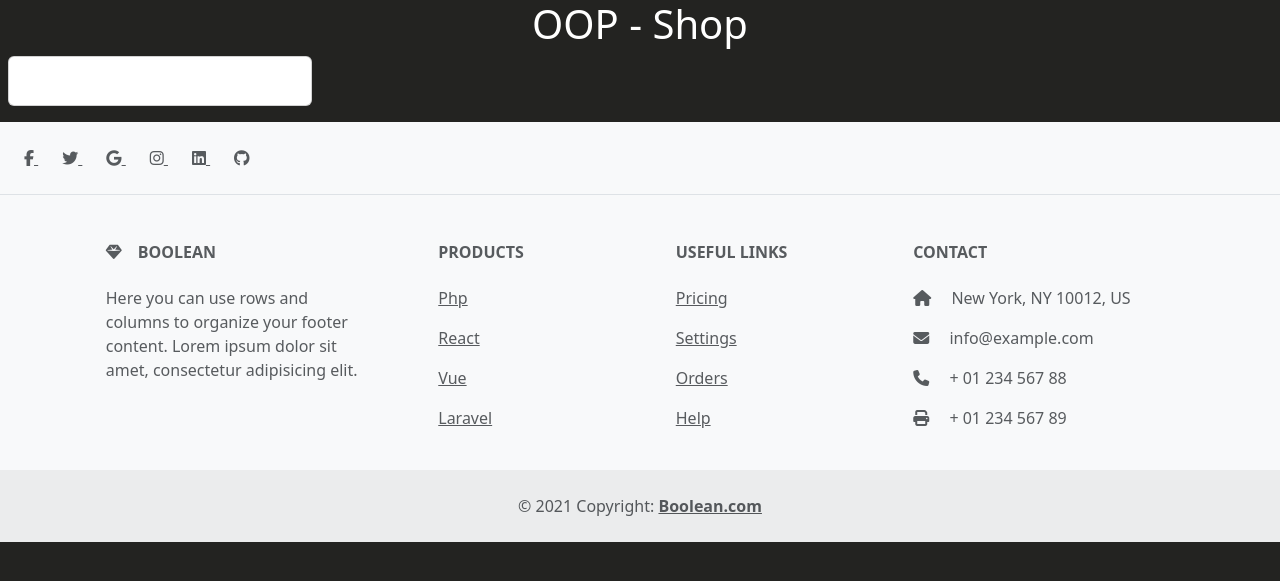
After one commit to AugustoM94/php-oop-1, a PHP site: template views/card.php in a window 1280 px wide. The commit adds this page. Shown: the top 581 px of the page. Run offline with PHP 8.4, Linux system fonts and the light colour scheme; the template is opened without the code that fills it, so the values that code supplies are empty.

Commit message:
step1  completed

```diff
--- a/css/style.css
+++ b/css/style.css
@@ -3,3 +3,22 @@
     padding: 0;
     box-sizing: border-box;
 }
+
+body{
+    background-color: #232321;
+}
+
+h1{
+    color: white;
+}
+h2{
+    color: white;
+}
+main i{
+    color: yellow;
+}
+
+img {
+    max-width: 400px;
+    max-height: 350px;
+}
--- /dev/null
+++ b/views/card.php
@@ -0,0 +1,19 @@
+<div class="col-12 col-md-4 col-lg-3 g-3">
+    <div class="card h-100 m-2">
+        <img src="<?= $image ?>" class="card-img-top my-ratio" alt="<?= $title ?>">
+        <div class="card-body">
+            <h5 class="card-title">
+                <?= $title ?>
+            </h5>
+            <p class="card-text">
+                <?= $content  ?>
+            </p>
+            <div class="d-flex justify-content-between align-items-flex-start">
+                <?= $custom ?>
+                <div>
+                </div>
+            </div>
+
+        </div>
+    </div>
+</div>
--- /dev/null
+++ b/views/footer.php
@@ -0,0 +1,123 @@
+ </main>
+    <footer>
+        <!-- Footer -->
+<footer class="text-center text-lg-start bg-body-tertiary text-muted mt-3 ">
+  <!-- Section: Social media -->
+  <section class="d-flex justify-content-center justify-content-lg-between p-4 border-bottom">
+
+
+    <!-- Right -->
+    <div>
+      <a href="" class="me-4 text-reset">
+        <i class="fab fa-facebook-f"></i>
+      </a>
+      <a href="" class="me-4 text-reset">
+        <i class="fab fa-twitter"></i>
+      </a>
+      <a href="" class="me-4 text-reset">
+        <i class="fab fa-google"></i>
+      </a>
+      <a href="" class="me-4 text-reset">
+        <i class="fab fa-instagram"></i>
+      </a>
+      <a href="" class="me-4 text-reset">
+        <i class="fab fa-linkedin"></i>
+      </a>
+      <a href="" class="me-4 text-reset">
+        <i class="fab fa-github"></i>
+      </a>
+    </div>
+    <!-- Right -->
+  </section>
+  <!-- Section: Social media -->
+
+  <!-- Section: Links  -->
+  <section class="">
+    <div class="container text-center text-md-start mt-5">
+      <!-- Grid row -->
+      <div class="row mt-3">
+        <!-- Grid column -->
+        <div class="col-md-3 col-lg-4 col-xl-3 mx-auto mb-4">
+          <!-- Content -->
+          <h6 class="text-uppercase fw-bold mb-4">
+            <i class="fas fa-gem me-3"></i>Boolean
+          </h6>
+          <p>
+            Here you can use rows and columns to organize your footer content. Lorem ipsum
+            dolor sit amet, consectetur adipisicing elit.
+          </p>
+        </div>
+        <!-- Grid column -->
+
+        <!-- Grid column -->
+        <div class="col-md-2 col-lg-2 col-xl-2 mx-auto mb-4">
+          <!-- Links -->
+          <h6 class="text-uppercase fw-bold mb-4">
+            Products
+          </h6>
+          <p>
+            <a href="#!" class="text-reset">Php</a>
+          </p>
+          <p>
+            <a href="#!" class="text-reset">React</a>
+          </p>
+          <p>
+            <a href="#!" class="text-reset">Vue</a>
+          </p>
+          <p>
+            <a href="#!" class="text-reset">Laravel</a>
+          </p>
+        </div>
+        <!-- Grid column -->
+
+        <!-- Grid column -->
+        <div class="col-md-3 col-lg-2 col-xl-2 mx-auto mb-4">
+          <!-- Links -->
+          <h6 class="text-uppercase fw-bold mb-4">
+            Useful links
+          </h6>
+          <p>
+            <a href="#!" class="text-reset">Pricing</a>
+          </p>
+          <p>
+            <a href="#!" class="text-reset">Settings</a>
+          </p>
+          <p>
+            <a href="#!" class="text-reset">Orders</a>
+          </p>
+          <p>
+            <a href="#!" class="text-reset">Help</a>
+          </p>
+        </div>
+        <!-- Grid column -->
+
+        <!-- Grid column -->
+        <div class="col-md-4 col-lg-3 col-xl-3 mx-auto mb-md-0 mb-4">
+          <!-- Links -->
+          <h6 class="text-uppercase fw-bold mb-4">Contact</h6>
+          <p><i class="fas fa-home me-3"></i> New York, NY 10012, US</p>
+          <p>
+            <i class="fas fa-envelope me-3"></i>
+            info@example.com
+          </p>
+          <p><i class="fas fa-phone me-3"></i> + 01 234 567 88</p>
+          <p><i class="fas fa-print me-3"></i> + 01 234 567 89</p>
+        </div>
+        <!-- Grid column -->
+      </div>
+      <!-- Grid row -->
+    </div>
+  </section>
+  <!-- Section: Links  -->
+
+  <!-- Copyright -->
+  <div class="text-center p-4" style="background-color: rgba(0, 0, 0, 0.05);">
+    © 2021 Copyright:
+    <a class="text-reset fw-bold" href="https://boolean.com/">Boolean.com</a>
+  </div>
+  <!-- Copyright -->
+</footer>
+<!-- Footer -->
+    </footer>
+</body>
+</html>
--- /dev/null
+++ b/views/header.php
@@ -0,0 +1,19 @@
+<!DOCTYPE html>
+<html lang="en">
+<head>
+    <meta charset="UTF-8">
+    <meta name="viewport" content="width=device-width, initial-scale=1.0">
+    <link href="https://cdn.jsdelivr.net/npm/bootstrap@5.3.2/dist/css/bootstrap.min.css" rel="stylesheet"
+    integrity="sha384-T3c6CoIi6uLrA9TneNEoa7RxnatzjcDSCmG1MXxSR1GAsXEV/Dwwykc2MPK8M2HN" crossorigin="anonymous">
+    <link rel="stylesheet" href="https://cdnjs.cloudflare.com/ajax/libs/font-awesome/6.5.1/css/all.min.css" integrity="sha512-DTOQO9RWCH3ppGqcWaEA1BIZOC6xxalwEsw9c2QQeAIftl+Vegovlnee1c9QX4TctnWMn13TZye+giMm8e2LwA==" crossorigin="anonymous" referrerpolicy="no-referrer" />    <link rel="stylesheet" href="css/style.css">
+  <link rel="stylesheet" href="css/style.css">
+    <title>OOP - SHOP</title>
+</head>
+<body>
+
+<header>
+    <div class="container">
+        <h1 class="text-center">OOP - Shop</h1>
+    </div>
+</header>
+<main>
```
Also changed, not shown: index.php (+20 -63 lines), model/Movie.php (added, +50 -0 lines).
